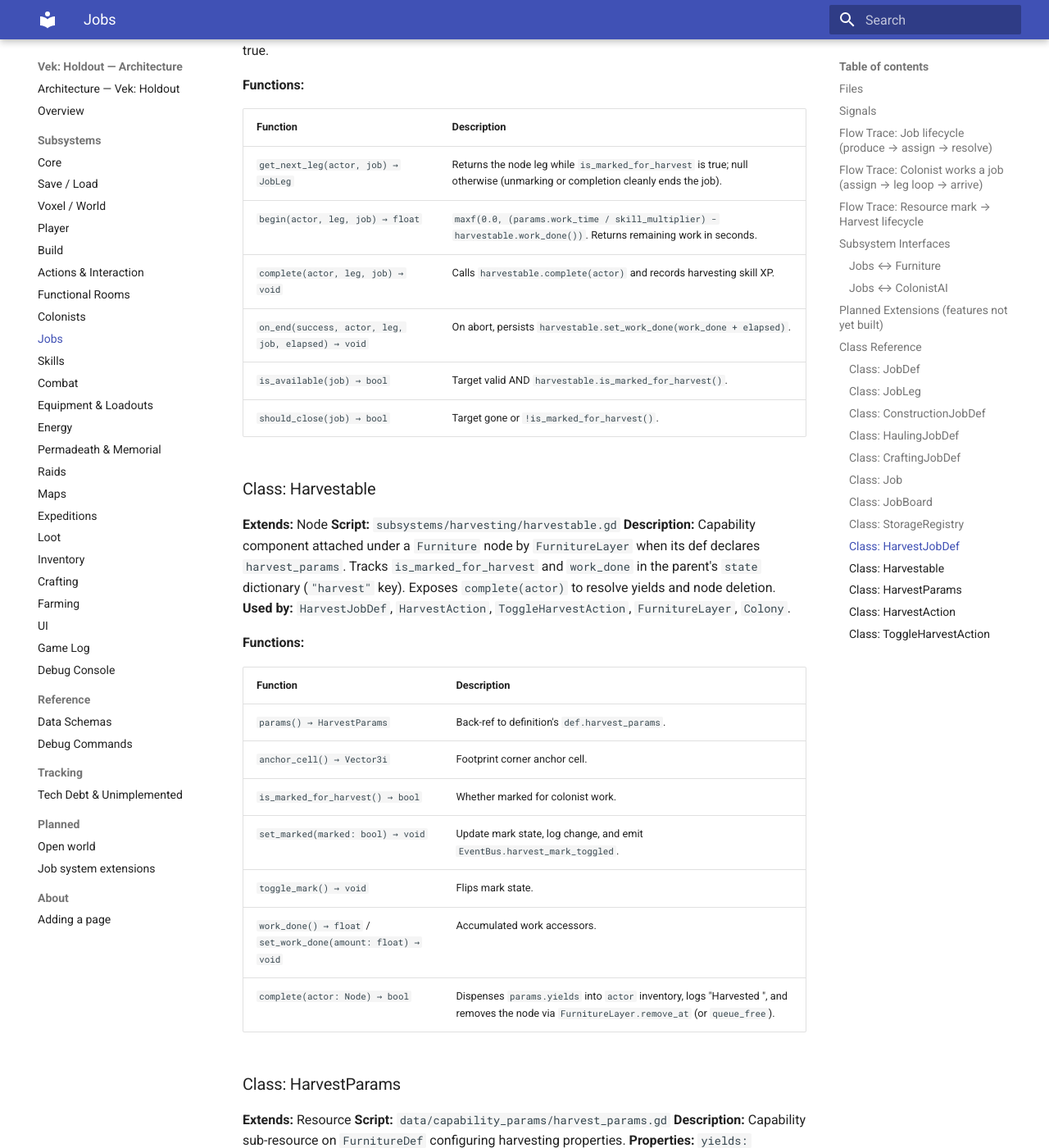
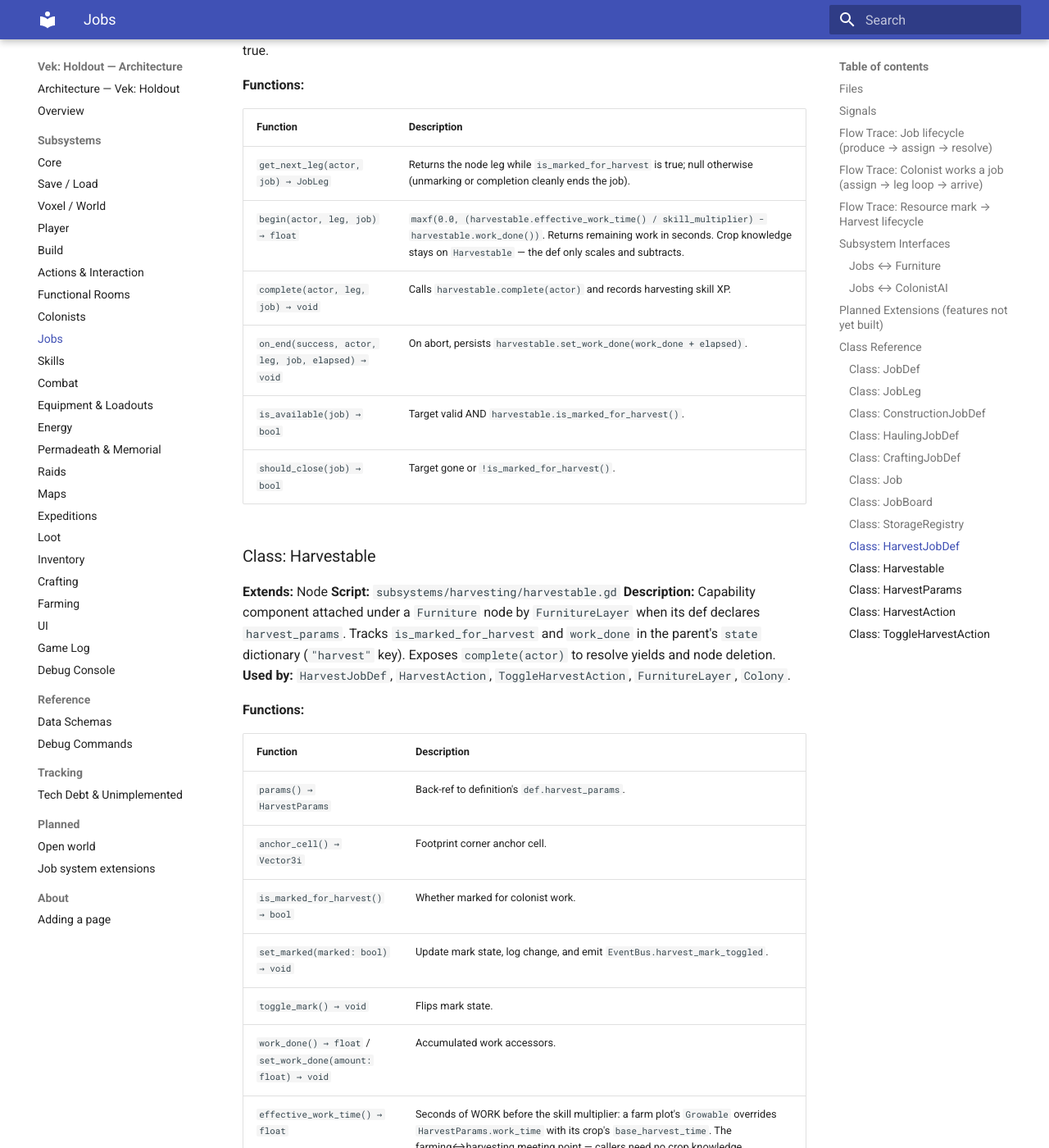
Before and after one commit to gdgonzaga/vek-holdout, an MkDocs documentation site: the page built from docs/architecture/jobs.md, in a window 1280 px wide and 1400 px high, scrolled down 19505 px. Shown: the whole window at 82% size. Built offline with MkDocs 1.6.1 and Material for MkDocs 9.7.7, drawn with Linux system fonts in a browser that asks for light colours; some of the changed text lies outside the part shown.

Commit message:
refactor(harvesting): Harvestable owns effective work-time resolution
HarvestJobDef.begin special-cased a Growable child to read the crop's
base_harvest_time instead of HarvestParams.work_time — a data/jobs
script reaching into the farming subsystem's internals (Growable,
CropDef) just to pick a duration.

The resolution moves to Harvestable.effective_work_time(), the natural
meeting point: Harvestable already cooperates with Growable on
completion (get_harvest_yields, on_harvested). The def keeps only the
skill scaling and work_done subtraction. Behavior preserved exactly,
including the 3.0s fallback for a marked-but-cropless plot (same
degenerate case FarmManualAction guards).

jobs.md updated: flow trace, HarvestJobDef.begin row, and a new
effective_work_time row in the Harvestable class reference.

Affected suites green: harvesting 7/7, farming 11/11.

```diff
--- a/docs/architecture/jobs.md
+++ b/docs/architecture/jobs.md
@@ -113,7 +113,7 @@ The harvest subsystem provides dual-mode gathering: colonists work marked nodes
    - The colonist paths to a standable adjacent cell via `find_path_to_adjacent`.
 3. **Execution & Completion**:
    - On arrival, `ColonistAI` calls `HarvestJobDef.begin(colonist, leg, job)`.
-   - `begin` returns `maxf(0.0, (params.work_time / skill_multiplier) - harvestable.work_done())`.
+   - `begin` returns `maxf(0.0, (harvestable.effective_work_time() / skill_multiplier) - harvestable.work_done())`.
    - If duration > 0, the colonist enters `WORK` state for that duration.
    - Upon timer completion, `ColonistAI` calls `HarvestJobDef.complete(colonist, leg, job)`:
      - Invokes `Harvestable.complete(colonist)`.
@@ -357,7 +357,7 @@ Still open with the features themselves: crafting stations (the `crafting_materi
 | Function | Description |
 |---|---|
 | `get_next_leg(actor, job) → JobLeg` | Returns the node leg while `is_marked_for_harvest` is true; null otherwise (unmarking or completion cleanly ends the job). |
-| `begin(actor, leg, job) → float` | `maxf(0.0, (params.work_time / skill_multiplier) - harvestable.work_done())`. Returns remaining work in seconds. |
+| `begin(actor, leg, job) → float` | `maxf(0.0, (harvestable.effective_work_time() / skill_multiplier) - harvestable.work_done())`. Returns remaining work in seconds. Crop knowledge stays on `Harvestable` — the def only scales and subtracts. |
 | `complete(actor, leg, job) → void` | Calls `harvestable.complete(actor)` and records harvesting skill XP. |
 | `on_end(success, actor, leg, job, elapsed) → void` | On abort, persists `harvestable.set_work_done(work_done + elapsed)`. |
 | `is_available(job) → bool` | Target valid AND `harvestable.is_marked_for_harvest()`. |
@@ -380,6 +380,7 @@ Still open with the features themselves: crafting stations (the `crafting_materi
 | `set_marked(marked: bool) → void` | Update mark state, log change, and emit `EventBus.harvest_mark_toggled`. |
 | `toggle_mark() → void` | Flips mark state. |
 | `work_done() → float` / `set_work_done(amount: float) → void` | Accumulated work accessors. |
+| `effective_work_time() → float` | Seconds of WORK before the skill multiplier: a farm plot's `Growable` overrides `HarvestParams.work_time` with its crop's `base_harvest_time`. The farming↔harvesting meeting point — callers need no crop knowledge. |
 | `complete(actor: Node) → bool` | Dispenses `params.yields` into `actor` inventory, logs "Harvested <label>", and removes the node via `FurnitureLayer.remove_at` (or `queue_free`). |
 
 ### Class: HarvestParams
```
Also changed, not shown: 2 other files.
